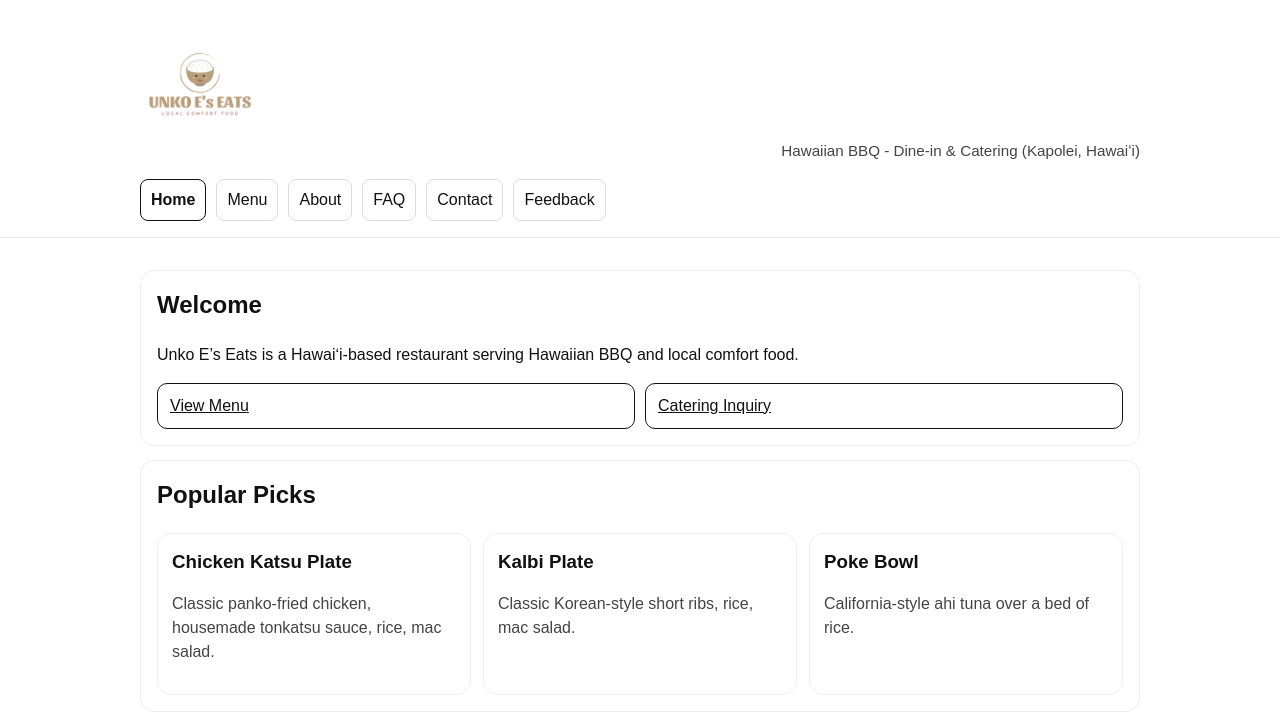
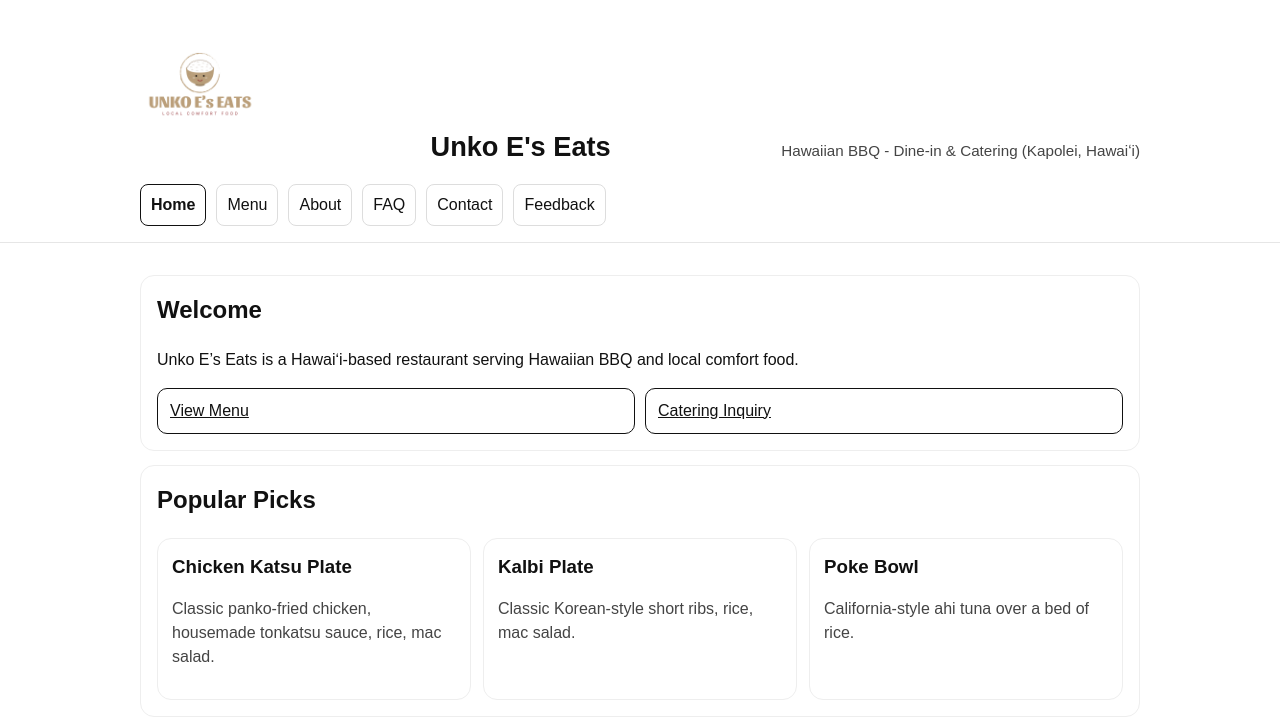
Before and after one commit to godliestt/unkoeseats, a plain HTML site: page index.html in a window 1280 px wide. Shown: the top 723 px of the page. Drawn offline with Linux system fonts and the light colour scheme.

Commit message:
Update index.html

```diff
--- a/index.html
+++ b/index.html
@@ -12,11 +12,10 @@
     <div class="container">
       <div class="brand">
         <a href="index.html">
-          <img src="UNKO E’s.png" alt="Unko E's Eats Logo" class="site-logo">
+            <img src="UNKO E’s.png" alt="Unko E's Eats Logo" class="site-logo">
         </a>
-        <div>
-          <p class="muted">Hawaiian BBQ - Dine-in & Catering (Kapolei, Hawaiʻi)</p>
-        </div>
+        <h1>Unko E's Eats</h1>
+        <p class="muted">Hawaiian BBQ - Dine-in & Catering (Kapolei, Hawaiʻi)</p>
       </div>
 
       <nav>
```
